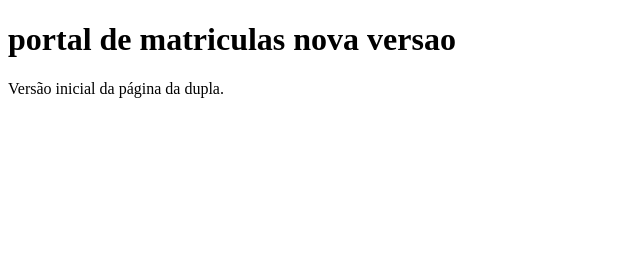
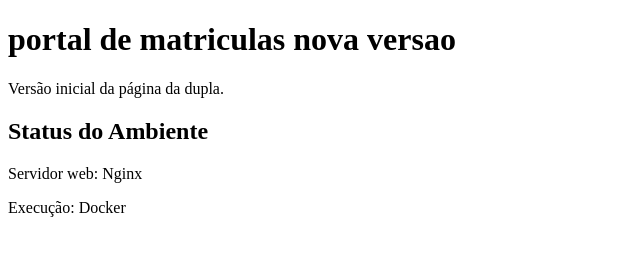
Before and after one commit to anderson-alves1/devops-ambientes-aula, a plain HTML site: page docker/index.html in a window 1280 px wide. Shown: the whole page, without its empty margins (0-640 px from the left). Drawn offline with Linux system fonts and the light colour scheme.

Commit message:
Adiciona secao de status do ambiente

```diff
--- a/docker/index.html
+++ b/docker/index.html
@@ -7,5 +7,10 @@
 <body>
   <h1>portal de matriculas nova versao</h1>
   <p>Versão inicial da página da dupla.</p>
+  <section>
+    <h2>Status do Ambiente</h2>
+    <p>Servidor web: Nginx</p>
+    <p>Execução: Docker</p>
+</section>
 </body>
 </html>
```
